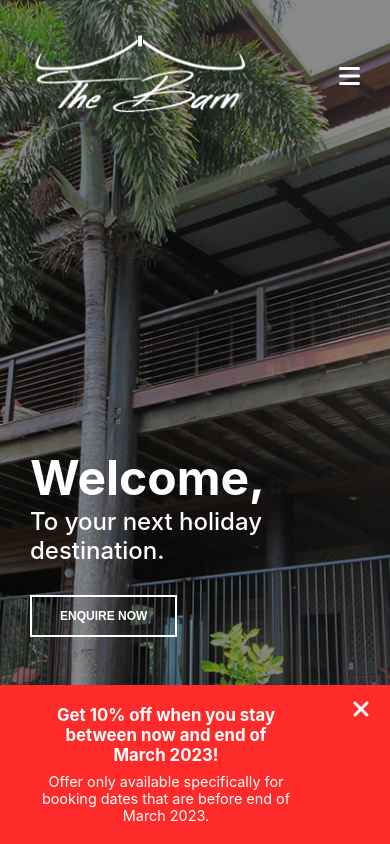
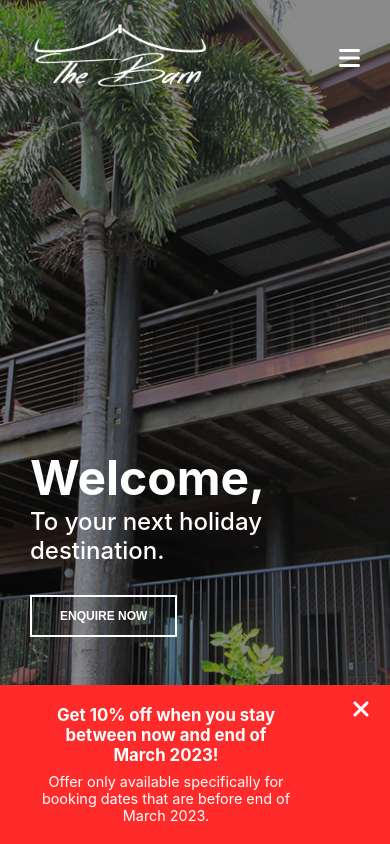
Before and after one commit to sing2536/thebarndaintree-v2, a Vue app: page /v2/ in a window 390 px wide. Built offline with nearby package versions, Linux system fonts and the light colour scheme.

Commit message:
Nav UI improvement

```diff
--- a/src/components/Nav.vue
+++ b/src/components/Nav.vue
@@ -54,7 +54,7 @@ function closeSideBar() {
 
 .logo {
     img {
-        width: 340px;
+        width: 300px;
     }
 }
 .menu-button {
@@ -85,7 +85,7 @@ a {
     color: var(--text-alt);
 
     .close {
-        padding: 26px 26px;
+        padding: 34px 30px;
         align-self: flex-end;
         font-size: 3em;
         cursor: pointer;
@@ -123,7 +123,7 @@ header {
     gap: 80px;
     flex: 1;
     margin: var(--page-margin);
-    margin: 30px;
+    margin: 20px 30px;
     max-width: var(--page-max-width);
 }
 
@@ -147,10 +147,10 @@ nav {
     background: rgb(0 0 0 / 50%)
 }
 
-@media (max-width: 800px) {
+@media (max-width: 900px) {
     .logo {
         img {
-            width: 220px;
+            width: 180px;
         }
     }
     .nav-container {
```
